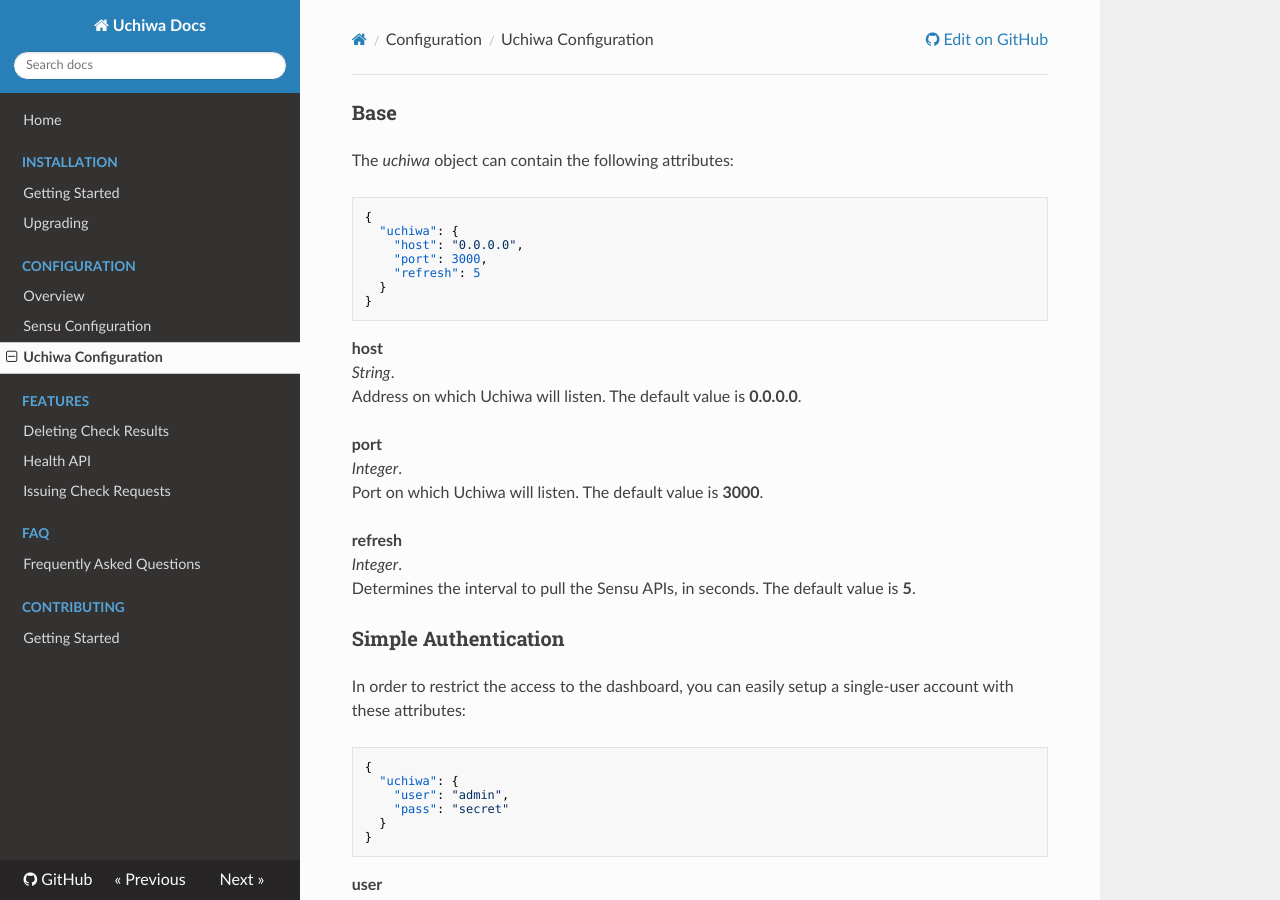
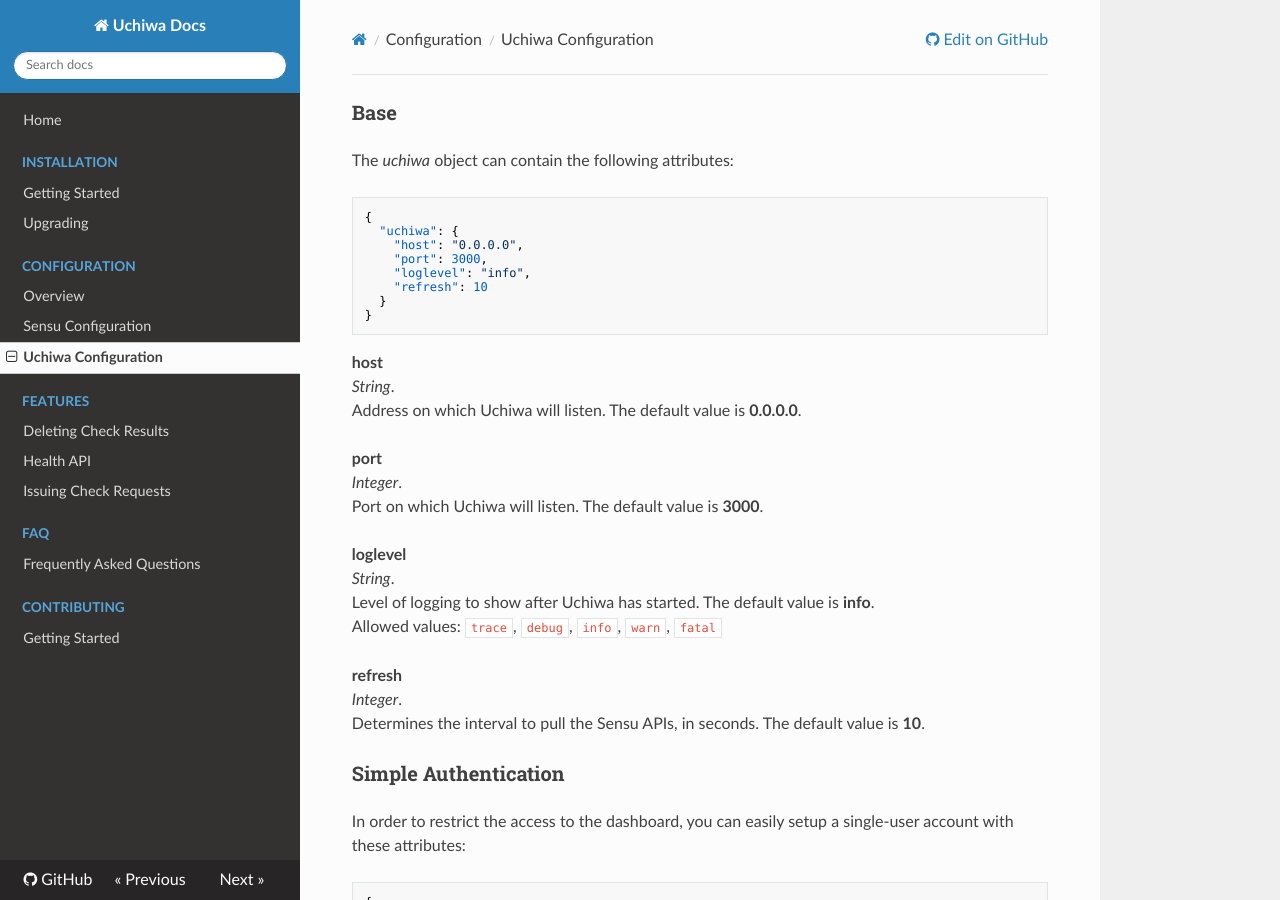
Before and after one commit to palourde/uchiwa-docs, an MkDocs documentation site: the page built from docs/configuration/uchiwa.md, in a window 1280 px wide and 900 px high. Built offline with MkDocs 1.6.1, drawn with Linux system fonts in a browser that asks for light colours; nearby versions of some CDN libraries; old or Windows-style settings are respelled for this version of MkDocs.

Commit message:
Add docs on loglevel configuration attribute

````diff
--- a/docs/configuration/uchiwa.md
+++ b/docs/configuration/uchiwa.md
@@ -7,7 +7,8 @@
   "uchiwa": {
     "host": "0.0.0.0",
     "port": 3000,
-    "refresh": 5
+    "loglevel": "info",
+    "refresh": 10
   }
 }
 ```
@@ -20,9 +21,14 @@
 *Integer*.
 Port on which Uchiwa will listen. The default value is **3000**.
 
+**loglevel**
+*String*.
+Level of logging to show after Uchiwa has started. The default value is **info**.
+Allowed values: `trace`, `debug`, `info`, `warn`, `fatal`
+
 **refresh**
 *Integer*.
-Determines the interval to pull the Sensu APIs, in seconds. The default value is **5**.
+Determines the interval to pull the Sensu APIs, in seconds. The default value is **10**.
 
 ### Simple Authentication
 In order to restrict the access to the dashboard, you can easily setup a single-user account with these attributes:
````
Also changed, not shown: other parts of docs/configuration/uchiwa.md (+1 -1 lines).
